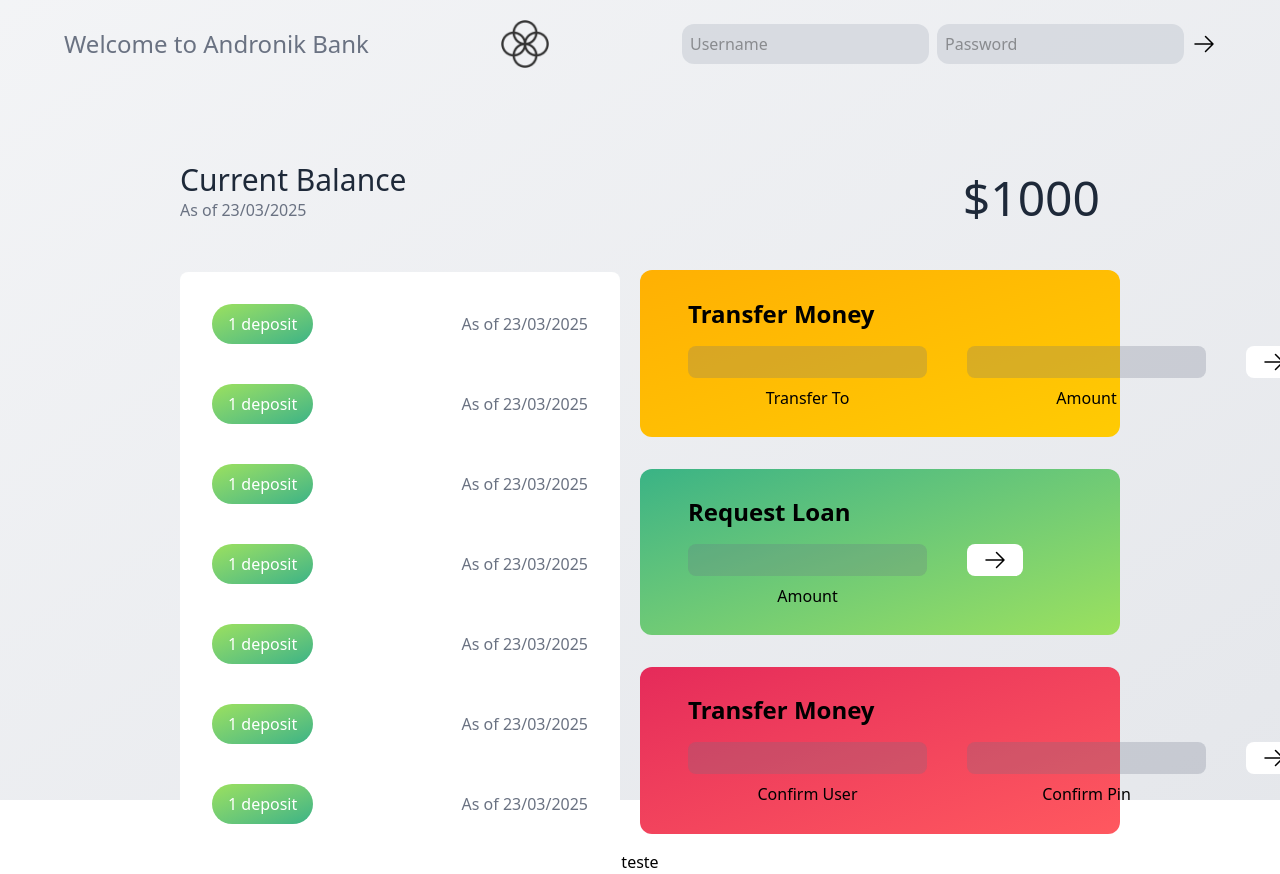
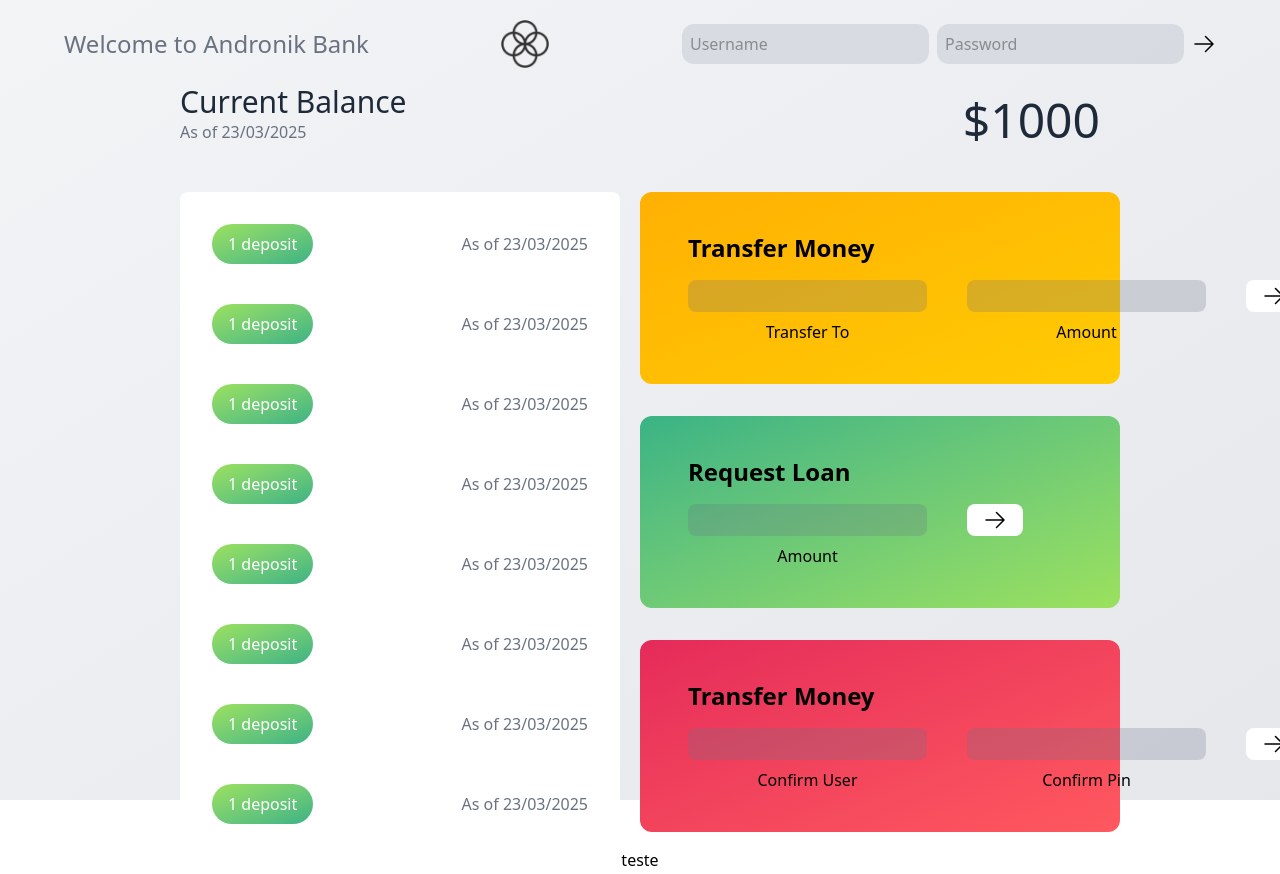
Before and after one commit to oadluis/Andronik-Bank, a React (Vite) app in the folder frontend/: page / in a window 1280 px wide. Shown: the top 874 px of the page. Built offline with nearby package versions, Linux system fonts and the light colour scheme.

Commit message:
arrumando o layout para que os cards de ações fiquem maiores e mais visiveis melhorando a experiência do usuário

```diff
--- a/frontend/src/App.jsx
+++ b/frontend/src/App.jsx
@@ -1,9 +1,9 @@
 import Navbar from "./components/layout/Navbar";
 import CurrentBalance from "./components/layout/CurrentBalance";
 import CurrentLogs from "./components/layout/Stratum";
-import TransferMoney from "./components/layout/TransferMoney";
-import RequestLoan from "./components/layout/RequestLoan";
-import CloseAccount from "./components/layout/CloseAccount";
+import TransferMoney from "./components/layout/operations/TransferMoney";
+import RequestLoan from "./components/layout/operations/RequestLoan";
+import CloseAccount from "./components/layout/operations/CloseAccount";
 import Footer from "./components/layout/Footer";
 
 function App() {
--- a/frontend/src/components/layout/CurrentBalance.jsx
+++ b/frontend/src/components/layout/CurrentBalance.jsx
@@ -1,6 +1,6 @@
 function CurrentBalance() {
   return (
-    <div className=" p-5 mt-[5rem]  w-3/4 flex justify-between">
+    <div className=" p-5  w-3/4 flex justify-between">
       <div>
         <h2 className="text-3xl font-medium text-gray-800">Current Balance</h2>
         <p className="text-gray-500 font-medium">As of 23/03/2025</p>
--- a/frontend/src/components/layout/Stratum.jsx
+++ b/frontend/src/components/layout/Stratum.jsx
@@ -2,7 +2,7 @@ import StratumCard from "../commom/StratumCard";
 
 function CurrentLogs() {
   return (
-    <div className="bg-white w-full h-[35rem] rounded-lg overflow-x-hidden overflow-y-auto px-3 py-3">
+    <div className="bg-white w-full h-[40rem] rounded-lg overflow-x-hidden overflow-y-auto px-3 py-3">
       <StratumCard />
       <StratumCard />
       <StratumCard />
--- a/frontend/src/components/layout/CloseAccount.jsx
+++ b/frontend/src/components/layout/operations/CloseAccount.jsx
@@ -2,7 +2,7 @@ import { ArrowRightIcon } from "@heroicons/react/24/outline";
 
 function CloseAccount() {
   return (
-    <div className="flex flex-col justify-center items-start w-full bg-red-800 px-[3rem] py-[1.7rem] my-4 rounded-xl bg-gradient-to-br from-[#e52a5a] to-[#ff585f]">
+    <div className="flex flex-col justify-center items-start w-full bg-red-800 px-[3rem] py-[2.5rem] my-4 rounded-xl bg-gradient-to-br from-[#e52a5a] to-[#ff585f]">
       <span className="text-2xl font-bold mb-4">Transfer Money</span>
       <div className="flex flex-col justify-center items-start w-full h-full">
         <form className="flex flex-row justify-start items-start w-full h-full gap-10">
--- a/frontend/src/components/layout/RequestLoan.jsx
+++ b/frontend/src/components/layout/operations/RequestLoan.jsx
@@ -2,7 +2,7 @@ import { ArrowRightIcon } from "@heroicons/react/24/outline";
 
 function RequestLoan() {
   return (
-    <div className="flex flex-col justify-center items-start w-full bg-red-800 px-[3rem] py-[1.7rem] my-4 rounded-xl bg-gradient-to-br from-[#39b385] to-[#9be15d]">
+    <div className="flex flex-col justify-center items-start w-full bg-red-800 px-[3rem] py-[2.5rem] my-4 rounded-xl bg-gradient-to-br from-[#39b385] to-[#9be15d]">
       <span className="text-2xl font-bold mb-4">Request Loan</span>
       <div className="flex flex-col justify-center items-start w-full h-full">
         <form className="flex flex-row justify-start items-start w-full h-full gap-10">
--- a/frontend/src/components/layout/TransferMoney.jsx
+++ b/frontend/src/components/layout/operations/TransferMoney.jsx
@@ -2,7 +2,7 @@ import { ArrowRightIcon } from "@heroicons/react/24/outline";
 
 function TransferMoney() {
   return (
-    <div className="flex flex-col justify-center items-start w-full bg-red-800 px-[3rem] py-[1.7rem] my-4 rounded-xl bg-gradient-to-br from-[#ffb003] to-[#ffcb03]">
+    <div className="flex flex-col justify-center items-start w-full bg-red-800 px-[3rem] py-[2.5rem] my-4 rounded-xl bg-gradient-to-br from-[#ffb003] to-[#ffcb03]">
       <span className="text-2xl font-bold mb-4">Transfer Money</span>
       <div className="flex flex-col justify-center items-start w-full h-full">
         <form className="flex flex-row justify-start items-start w-full h-full gap-10">
```
